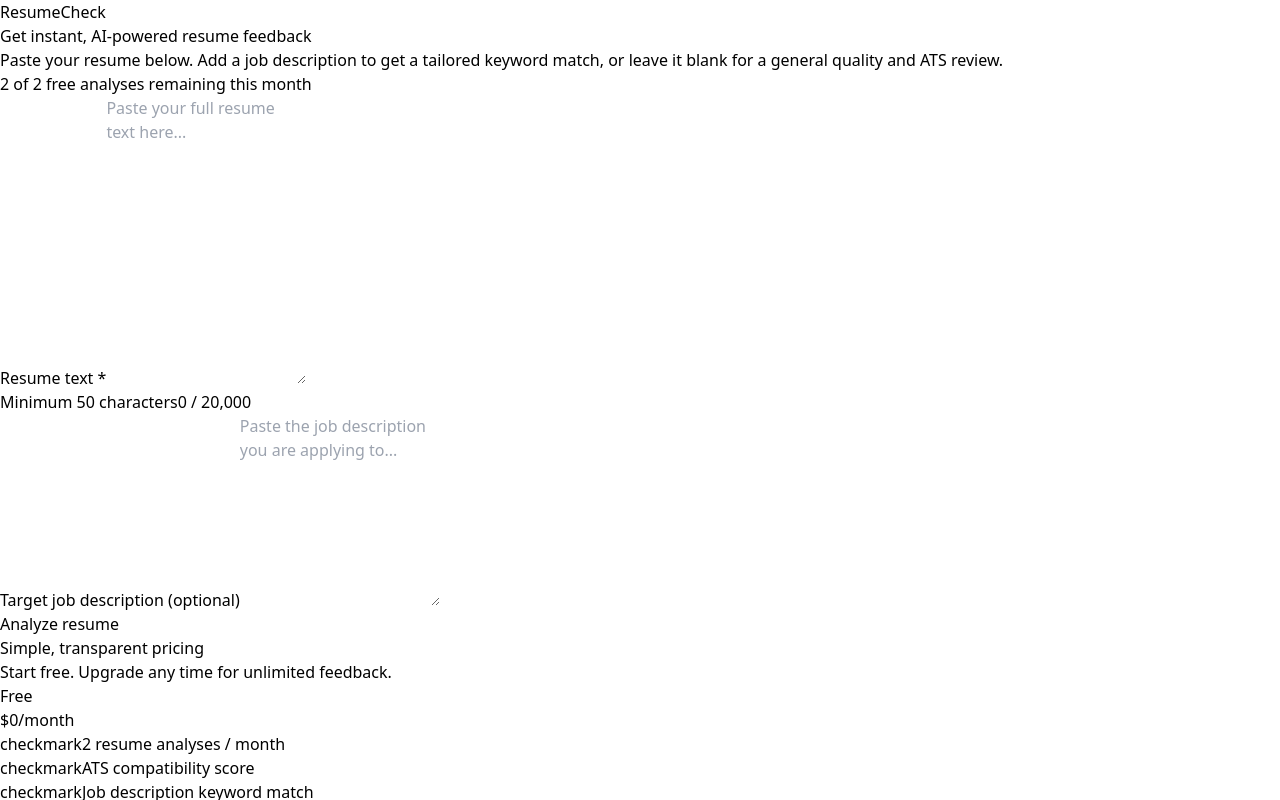
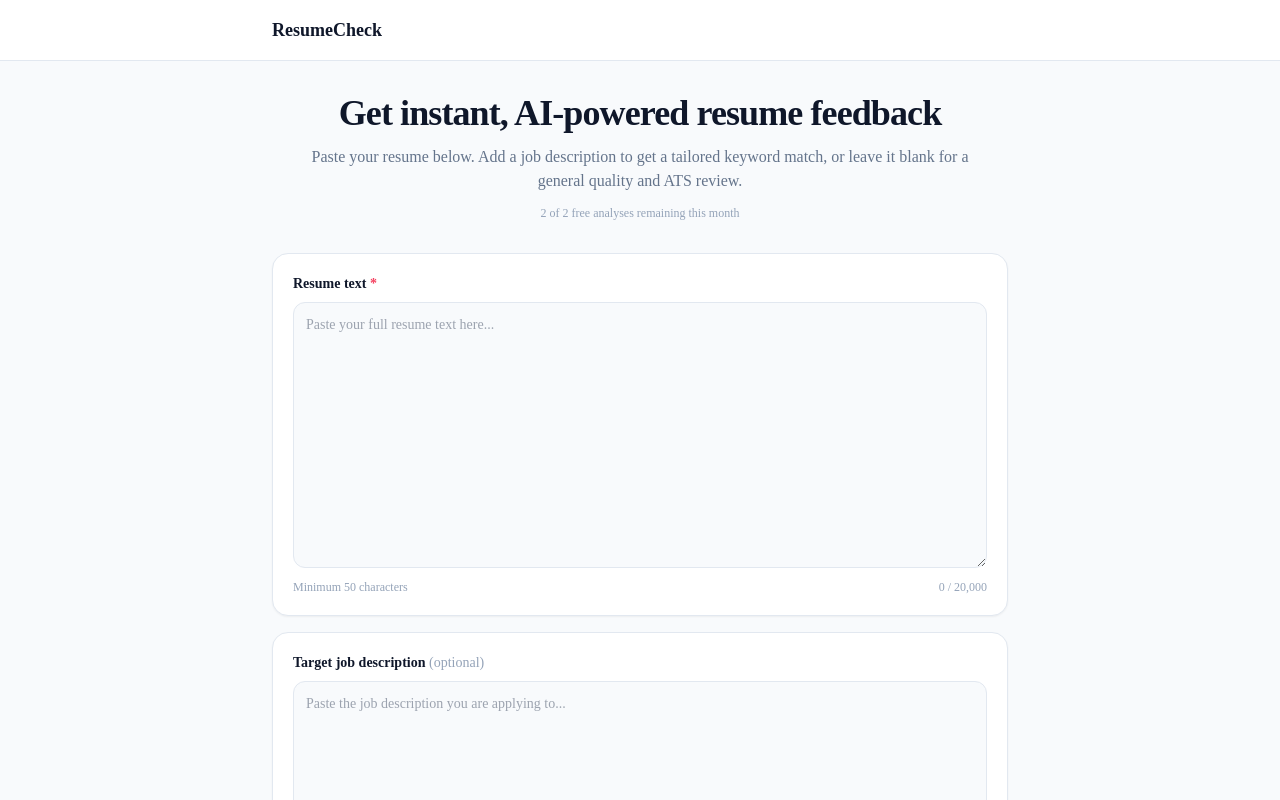
Before and after one commit to majaber1/resume-check, a Next.js app: page / in a window 1280 px wide. Shown: the top 800 px of the page. Built offline with nearby package versions, Linux system fonts and the light colour scheme.

Commit message:
Add Tailwind CSS configuration file

```diff
--- /dev/null
+++ b/tailwind.config.ts
@@ -0,0 +1,44 @@
+import type { Config } from "tailwindcss";
+
+const config: Config = {
+  content: [
+    "./app/**/*.{js,ts,jsx,tsx,mdx}",
+    "./components/**/*.{js,ts,jsx,tsx,mdx}",
+  ],
+  theme: {
+    extend: {
+      fontFamily: {
+        sans: ["var(--font-inter)", "ui-sans-serif", "system-ui", "sans-serif"],
+          },
+                colors: {
+        brand: {
+          50: "#eef4ff",
+                      100: "#dce8ff",
+                      200: "#bad4ff",
+                      300: "#8fb7ff",
+                      400: "#5c92ff",
+                      500: "#2f6bff",
+                      600: "#1a4dee",
+                      700: "#153bc2",
+                      800: "#153399",
+                      900: "#152f78",
+            },
+                },
+      boxShadow: {
+        soft: "0 4px 20px -4px rgba(15, 23, 42, 0.08)",
+          },
+                keyframes: {
+        "fade-in": {
+          "0%": { opacity: "0", transform: "translateY(6px)" },
+                      "100%": { opacity: "1", transform: "translateY(0)" },
+                },
+        },
+      animation: {
+        "fade-in": "fade-in 0.4s ease-out",
+          },
+                },
+},
+  plugins: [],
+    };
+
+export default config;
```
